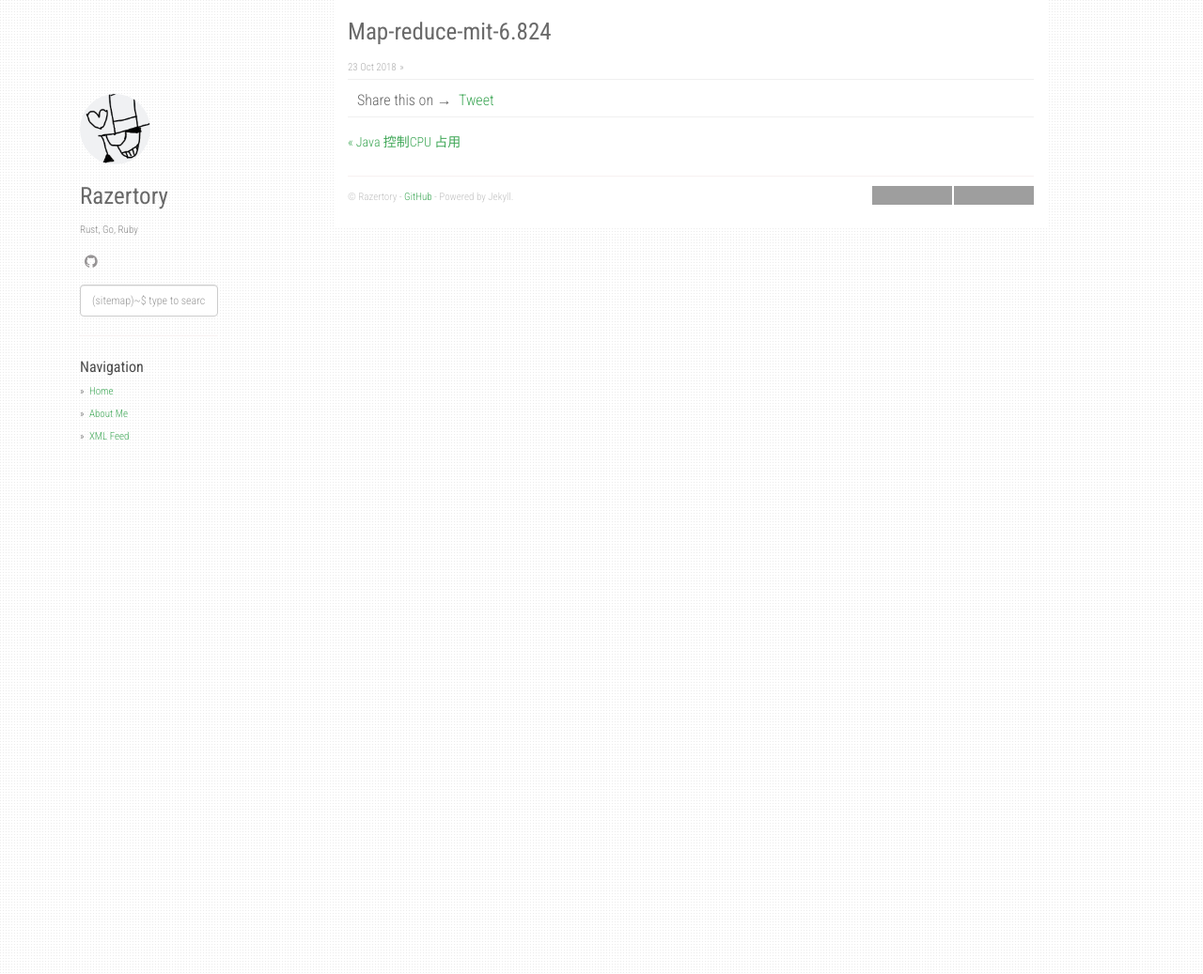
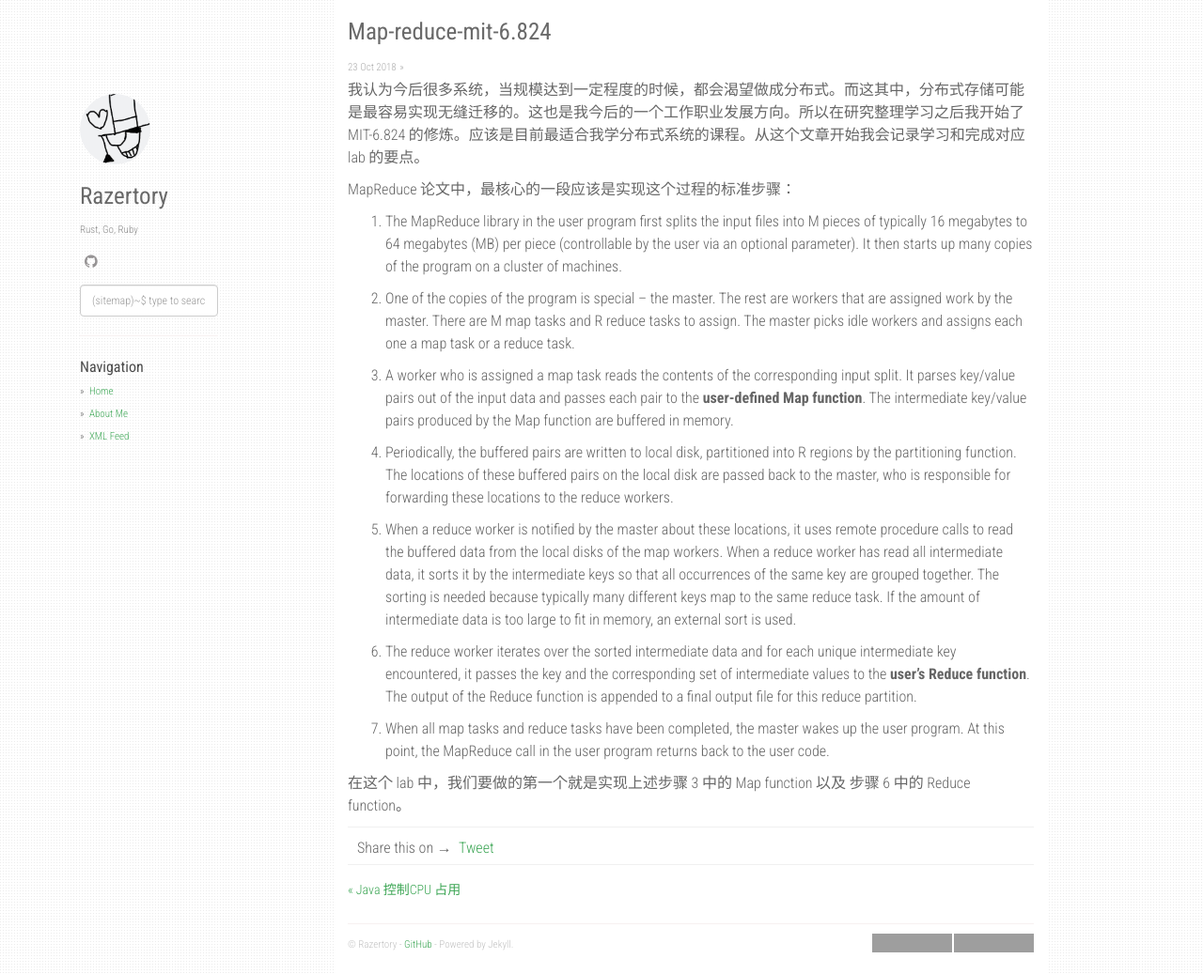
Before and after one commit to razertory/razertory.github.io, a Jekyll site: the page built from _posts/2018-10-23-map-reduce-MIT-6.824.md, in a window 1280 px wide and 1037 px high. Shown: the whole window at 94% size. Built offline with Jekyll 4.4.1, drawn with Linux system fonts in a browser that asks for light colours; nearby versions of some CDN libraries; comment, search, counter and statistics services are not loaded; grey boxes are pictures that could not be loaded.

Commit message:
update mapreduce

```diff
--- a/_posts/2018-10-23-map-reduce-MIT-6.824.md
+++ b/_posts/2018-10-23-map-reduce-MIT-6.824.md
@@ -4,3 +4,59 @@ categories:
 date: 2018-10-23 10:09:07 +0800
 title: Map-reduce-mit-6.824
 ---
+
+我认为今后很多系统，当规模达到一定程度的时候，都会渴望做成分布式。而这其中，分布式存储可能是最容易实现无缝迁移的。这也是我今后的一个工作职业发展方向。所以在研究整理学习之后我开始了 MIT-6.824 的修炼。应该是目前最适合我学分布式系统的课程。从这个文章开始我会记录学习和完成对应 lab 的要点。
+
+MapReduce 论文中，最核心的一段应该是实现这个过程的标准步骤：
+
+1. The MapReduce library in the user program first
+splits the input files into M pieces of typically 16
+megabytes to 64 megabytes (MB) per piece (controllable
+by the user via an optional parameter). It
+then starts up many copies of the program on a cluster
+of machines.
+
+2. One of the copies of the program is special – the
+master. The rest are workers that are assigned work
+by the master. There are M map tasks and R reduce
+tasks to assign. The master picks idle workers and
+assigns each one a map task or a reduce task.
+
+3. A worker who is assigned a map task reads the
+contents of the corresponding input split. It parses
+key/value pairs out of the input data and passes each
+pair to the **user-defined Map function**. The intermediate
+key/value pairs produced by the Map function
+are buffered in memory.
+
+4. Periodically, the buffered pairs are written to local
+disk, partitioned into R regions by the partitioning
+function. The locations of these buffered pairs on
+the local disk are passed back to the master, who
+is responsible for forwarding these locations to the
+reduce workers.
+
+5. When a reduce worker is notified by the master
+about these locations, it uses remote procedure calls
+to read the buffered data from the local disks of the
+map workers. When a reduce worker has read all intermediate
+data, it sorts it by the intermediate keys
+so that all occurrences of the same key are grouped
+together. The sorting is needed because typically
+many different keys map to the same reduce task. If
+the amount of intermediate data is too large to fit in
+memory, an external sort is used.
+
+6. The reduce worker iterates over the sorted intermediate
+data and for each unique intermediate key encountered,
+it passes the key and the corresponding
+set of intermediate values to the **user’s Reduce function**.
+The output of the Reduce function is appended
+to a final output file for this reduce partition.
+
+7. When all map tasks and reduce tasks have been
+completed, the master wakes up the user program.
+At this point, the MapReduce call in the user program
+returns back to the user code.
+
+在这个 lab 中，我们要做的第一个就是实现上述步骤 3 中的 Map function 以及 步骤 6 中的 Reduce function。
```
